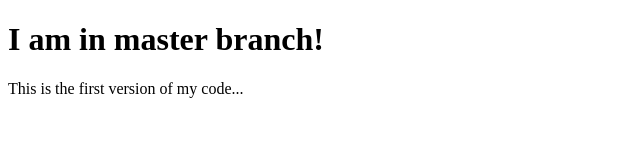
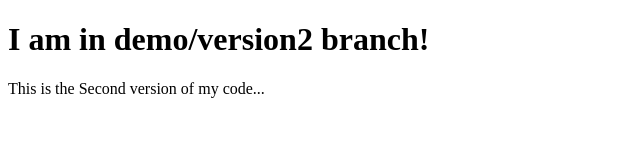
Before and after one commit to Rohitthimaya/demo, a plain HTML site: page index.html in a window 1280 px wide. Shown: the whole page, without its empty margins (0-640 px from the left). Drawn offline with Linux system fonts and the light colour scheme.

Commit message:
created version 2

```diff
--- a/index.html
+++ b/index.html
@@ -6,7 +6,7 @@
     <title>Document</title>
 </head>
 <body>
-    <h1>I am in master branch!</h1>
-    <p>This is the first version of my code...</p>
+    <h1>I am in demo/version2 branch!</h1>
+    <p>This is the Second version of my code...</p>
 </body>
 </html>
```
